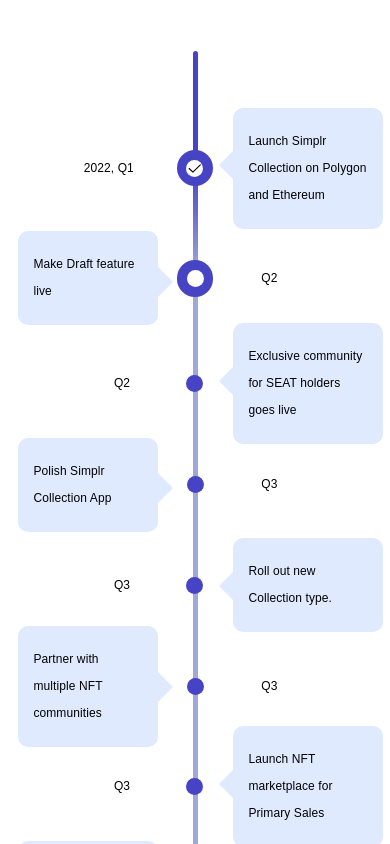
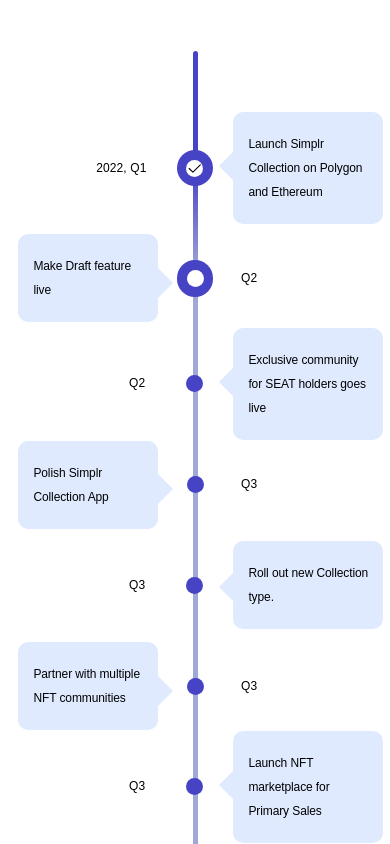
Before and after one commit to chain-labs/simplr-collection, a Next.js app: page / in a window 390 px wide. Shown: the part 4260-5104 px from the top of the page. Built offline with nearby package versions, Linux system fonts and the light colour scheme; a web font is replaced by a local one.

Commit message:
responsive text for roadmapcomp

```diff
--- a/src/containers/home/components/RoadmapComp.tsx
+++ b/src/containers/home/components/RoadmapComp.tsx
@@ -2,6 +2,7 @@
 import React from 'react';
 import Box from 'src/components/Box';
 import If from 'src/components/If';
+import ResponsiveText from 'src/components/ResponsiveText';
 import Text from 'src/components/Text';
 
 interface props {
@@ -18,16 +19,9 @@
 	return (
 		<Box mt={top}>
 			<Box width="290%" display="flex" alignItems="center" justifyContent="space-between">
-				<If
-					condition={!odd}
-					then={
-						<Text as="h4" ml={position}>
-							{headText}
-						</Text>
-					}
-				/>
+				<If condition={!odd} then={<ResponsiveText mob="b3" tab="b3" desk="h4" text={headText} ml={position} />} />
 				<Box className={odd ? 'pointedLeftBox' : 'pointedRightBox'} py="20px" px="15px">
-					<Text as="b3">{text}</Text>
+					<ResponsiveText mob="b2" tab="b2" desk="b3" text={text} />
 				</Box>
 				<Box
 					minWidth={status === 'not done' ? '17px' : '36.6px'}
@@ -54,11 +48,7 @@
 				</Box>
 				<If
 					condition={odd}
-					then={
-						<Text as="h4" mr={{ mobS: '50%', tabS: '50%' }} textAlign="start">
-							{headText}
-						</Text>
-					}
+					then={<ResponsiveText mob="b3" tab="b3" desk="h4" text={headText} mr={{ mobS: '58%', tabS: '55%' }} />}
 				/>
 			</Box>
 		</Box>
--- a/src/containers/home/components/utils.ts
+++ b/src/containers/home/components/utils.ts
@@ -14,7 +14,7 @@
 		status: 'done',
 		text: 'Launch Simplr Collection on Polygon and Ethereum',
 		headText: '2022, Q1',
-		position: '-27%',
+		position: '-22%',
 		top: { mobS: '0', tabS: '25%' },
 		arrowTop: '35%',
 	},
@@ -31,7 +31,7 @@
 		headText: 'Q2',
 		top: { mobS: '85%', tabS: '70%' },
 		arrowTop: '10%',
-		position: '-15%',
+		position: '-9%',
 	},
 	{
 		status: 'not done',
@@ -46,7 +46,7 @@
 		headText: 'Q3',
 		top: { mobS: '85%', tabS: '70%' },
 		arrowTop: '35%',
-		position: '-15%',
+		position: '-9%',
 	},
 	{
 		status: 'not done',
@@ -61,7 +61,7 @@
 		headText: 'Q3',
 		top: { mobS: '85%', tabS: '70%' },
 		arrowTop: '35%',
-		position: '-15%',
+		position: '-9%',
 	},
 	{
 		status: 'not done',
@@ -76,7 +76,7 @@
 		headText: '2023, Q2',
 		top: { mobS: '85%', tabS: '70%' },
 		arrowTop: '35%',
-		position: '-27%',
+		position: '-22%',
 	},
 	{
 		status: 'not done',
```
